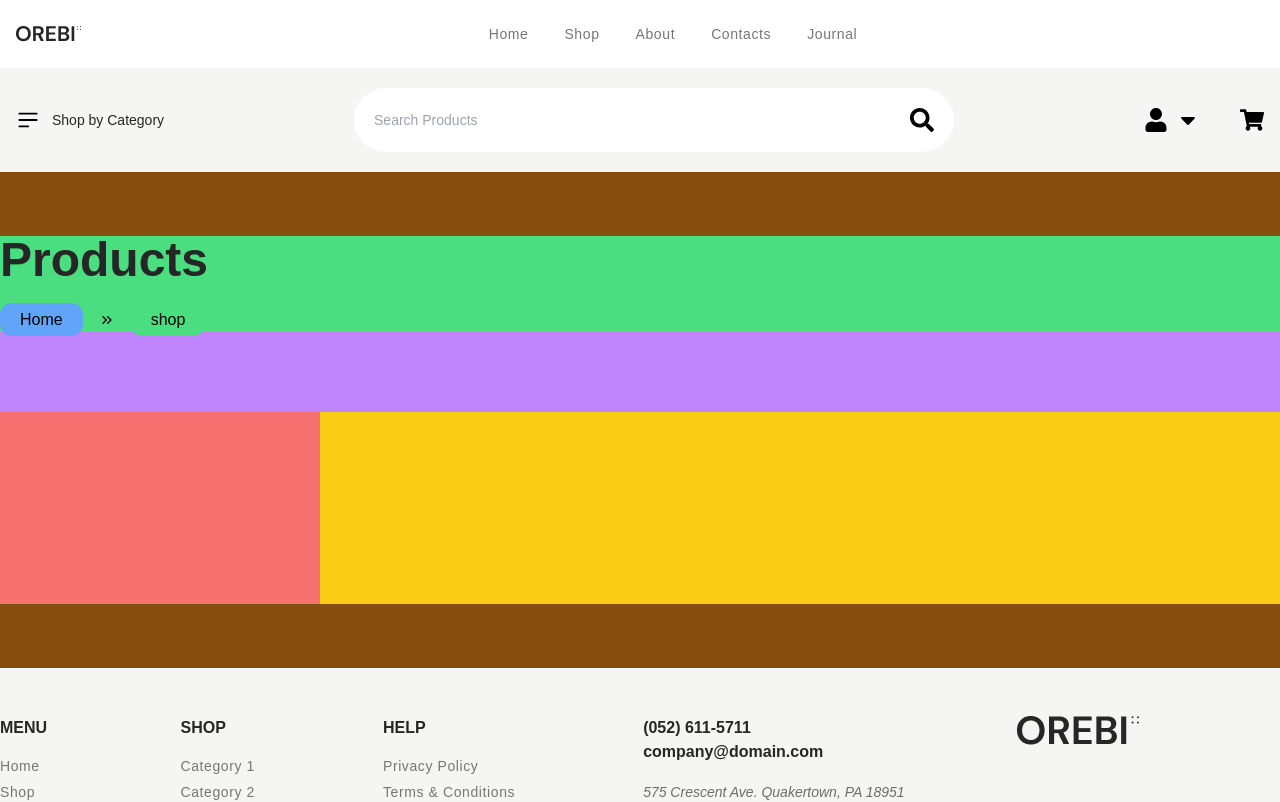
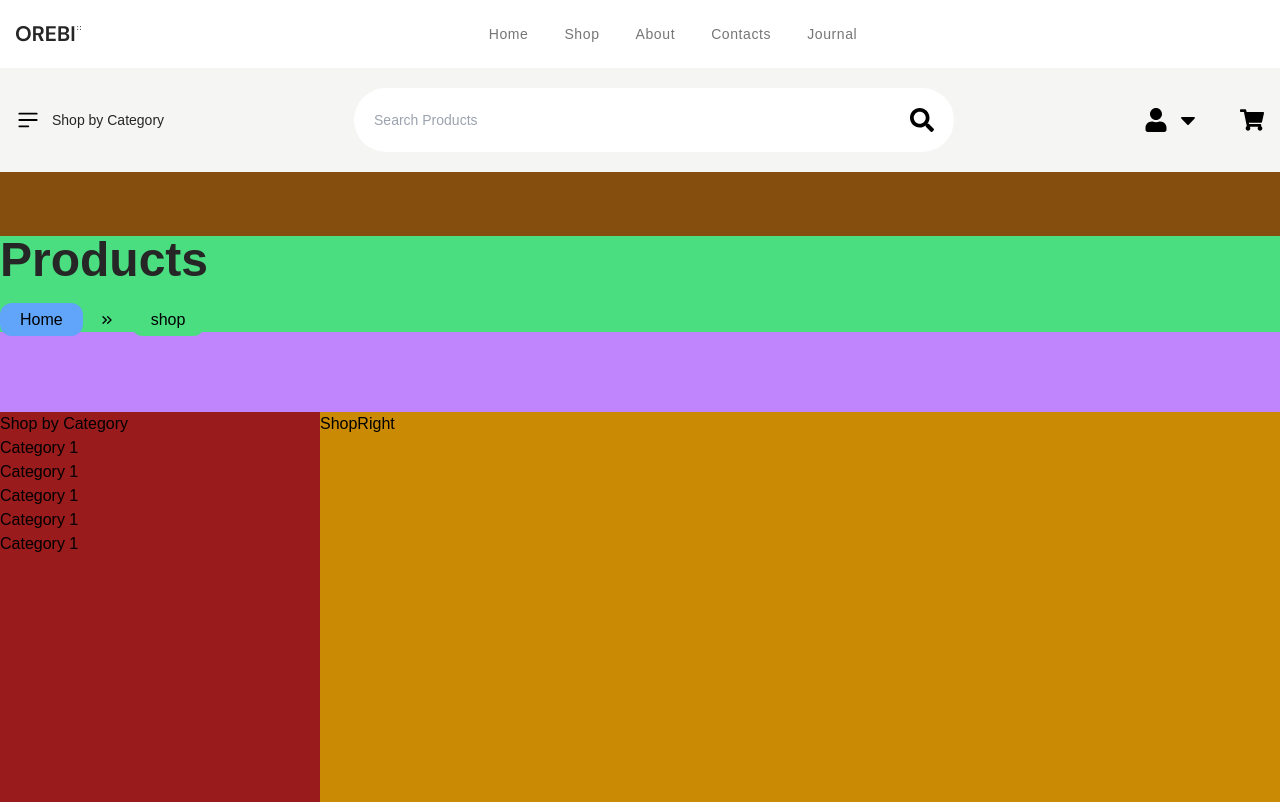
Before and after one commit to yasinn-arafat/Orebi, a React (Vite) app: page /shop in a window 1280 px wide. Shown: the top 802 px of the page. Built offline with nearby package versions, Linux system fonts and the light colour scheme.

Commit message:
Shop Category part added

```diff
--- a/Data/Data.js
+++ b/Data/Data.js
@@ -272,3 +272,61 @@ export const SpecialProductData = [
     discountOffer: "10%",
   },
 ];
+
+export const categories = [
+  {
+    id: "1",
+    title: "Category 1",
+    subCategoreis: [
+      {
+        id: "1",
+        title: "Subcategory 1",
+      },
+      {
+        id: "1",
+        title: "Subcategory 1",
+      },
+      {
+        id: "1",
+        title: "Subcategory 1",
+      },
+    ],
+  },
+
+  {
+    id: "2",
+    title: "Category 1",
+    subCategoreis: [],
+  },
+
+  {
+    id: "3",
+    title: "Category 1",
+    subCategoreis: [
+      {
+        id: "1",
+        title: "Subcategory 1",
+      },
+      {
+        id: "1",
+        title: "Subcategory 1",
+      },
+      {
+        id: "1",
+        title: "Subcategory 1",
+      },
+    ],
+  },
+
+  {
+    id: "2",
+    title: "Category 1",
+    subCategoreis: [],
+  },
+
+  {
+    id: "2",
+    title: "Category 1",
+    subCategoreis: [],
+  },
+];
--- a/package.json
+++ b/package.json
@@ -10,6 +10,7 @@
     "preview": "vite preview"
   },
   "dependencies": {
+    "axios": "^1.7.1",
     "react": "^18.2.0",
     "react-dom": "^18.2.0",
     "react-icons": "^5.0.1",
--- /dev/null
+++ b/src/Component/CommonComponent/ShopCategory/ShopCategory.jsx
@@ -0,0 +1,18 @@
+import React from "react";
+
+const ShopCategorys = ({ categoriesData }) => {
+  return (
+    <>
+      <div>
+        <h3>Shop by Category</h3>
+      </div>
+      <div>
+        {categoriesData?.map((item) => (
+          <h2>{item.title}</h2>
+        ))}
+      </div>
+    </>
+  );
+};
+
+export default ShopCategorys;
--- a/src/Component/ShopComponent/ShopLeft/ShopLeft.jsx
+++ b/src/Component/ShopComponent/ShopLeft/ShopLeft.jsx
@@ -1,7 +1,15 @@
 import React from "react";
+import ShopCategorys from "../../CommonComponent/ShopCategory/ShopCategory";
+import { categories } from "../../../../Data/Data";
 
-const ShopLeft = () => {
-  return <div>ShopLeft</div>;
+const ShopLeft = ({ className }) => {
+  return (
+    <div className={className}>
+      <div>
+        <ShopCategorys categoriesData={categories ? categories : []} />
+      </div>
+    </div>
+  );
 };
 
 export default ShopLeft;
--- a/src/Component/ShopComponent/ShopRight/ShopRight.jsx
+++ b/src/Component/ShopComponent/ShopRight/ShopRight.jsx
@@ -1,7 +1,11 @@
 import React from "react";
 
-const ShopRight = () => {
-  return <div>ShopRight</div>;
+const ShopRight = ({ className }) => {
+  return (
+    <div className={className}>
+      <div>ShopRight</div>
+    </div>
+  );
 };
 
 export default ShopRight;
--- a/src/Pages/Shop/Shop.jsx
+++ b/src/Pages/Shop/Shop.jsx
@@ -1,5 +1,7 @@
 import React from "react";
 import BreadCrumb from "../../Component/CommonComponent/BreadCrumb/BreadCrumb";
+import ShopLeft from "../../Component/ShopComponent/ShopLeft/ShopLeft";
+import ShopRight from "../../Component/ShopComponent/ShopRight/ShopRight";
 
 const Shop = () => {
   return (
@@ -15,8 +17,8 @@ const Shop = () => {
             <BreadCrumb />
           </div>
           <div className="flex bg-purple-400 pt-20">
-            <div className="h-48 w-1/4 bg-red-400"></div>
-            <div className="h-48 w-9/12 bg-yellow-400"></div>
+            <ShopLeft className={"h-[100vh] w-1/4 bg-red-800"} />
+            <ShopRight className={"h-[100vh] w-9/12 bg-yellow-600"} />
           </div>
         </div>
       </div>
```
Also changed, not shown: 1 other file (tests, documents, lock files or other folders).
